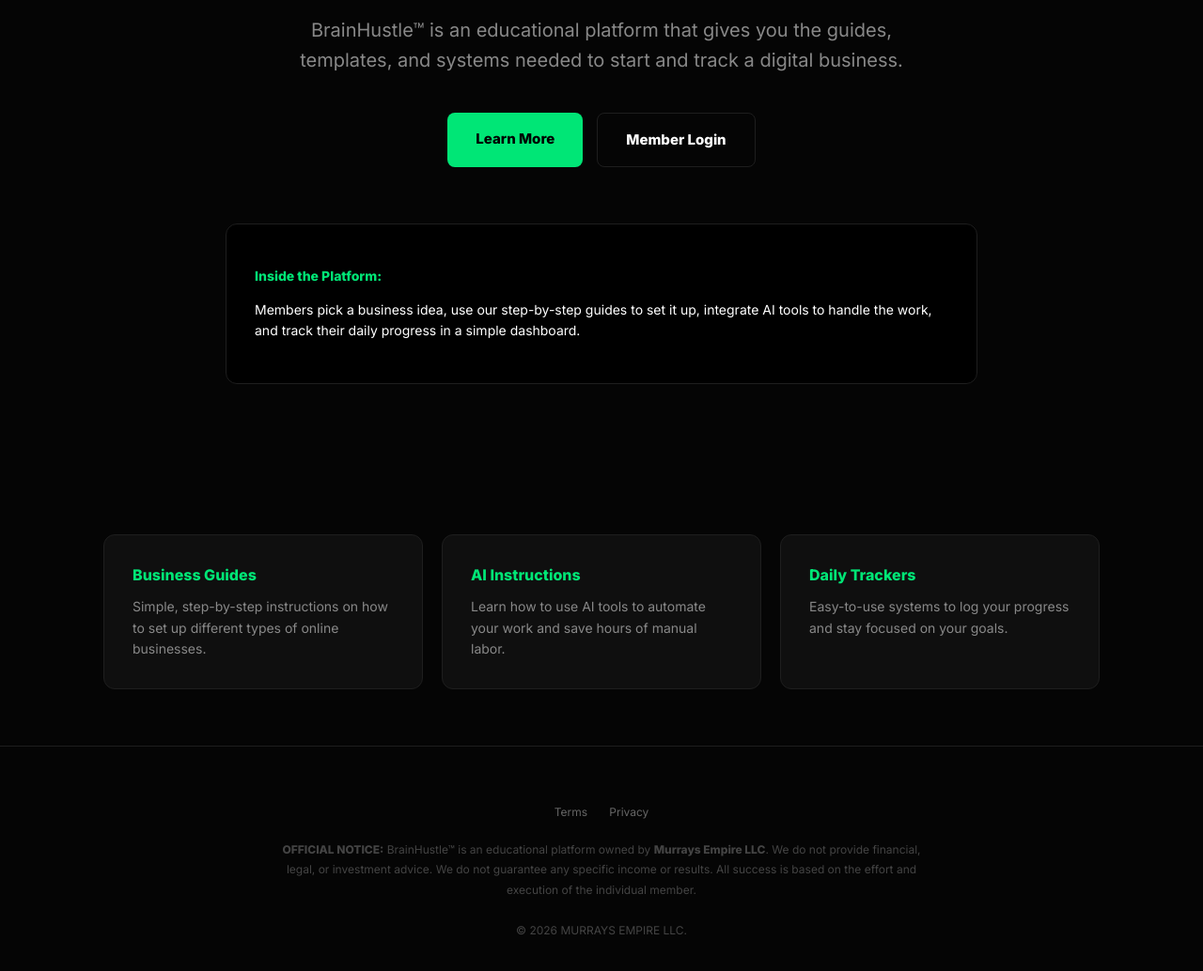
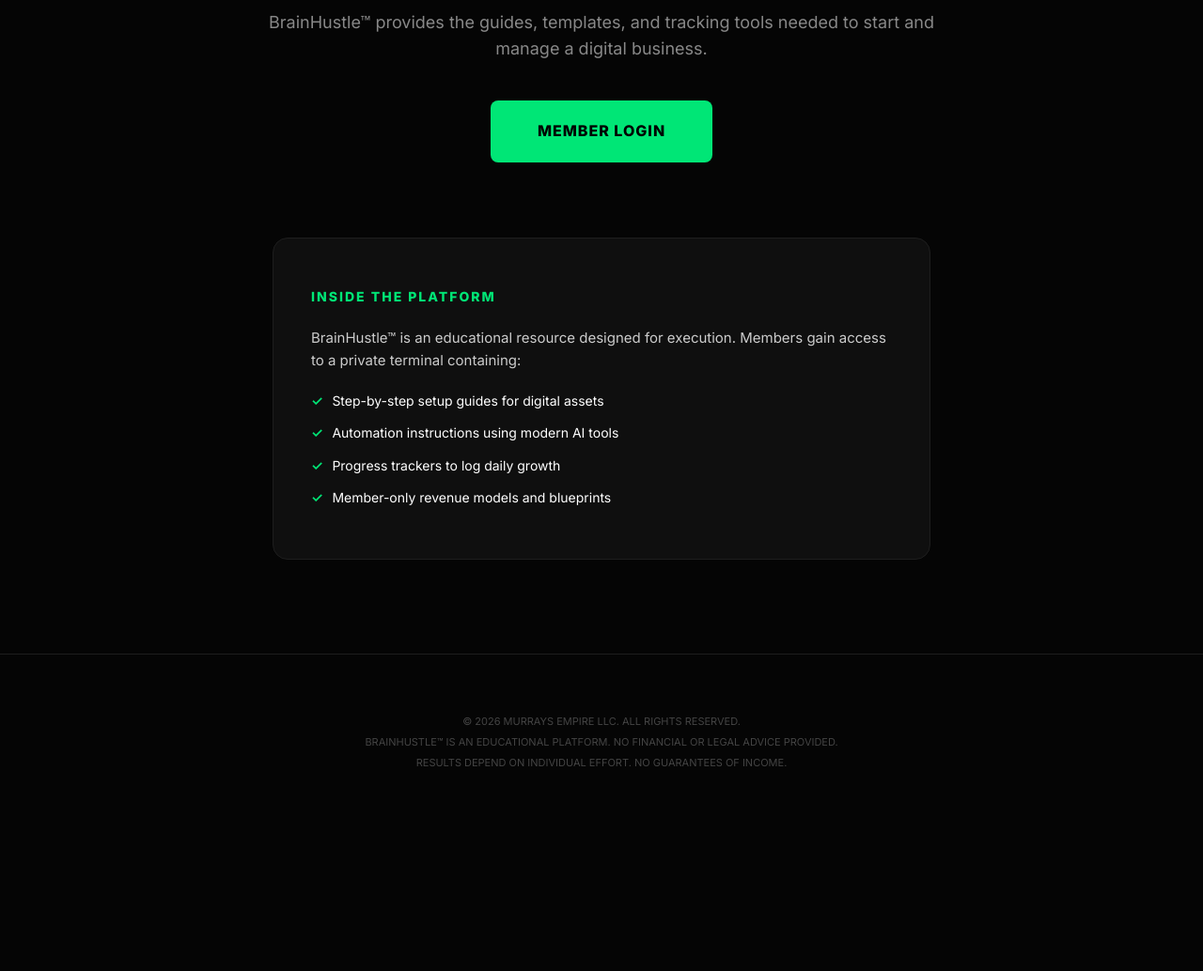
Before and after one commit to crapsedge/brainhustle, a plain HTML site: page index.html in a window 1280 px wide. Shown: the part 378-1412 px from the top of the page at 94% size. After the commit the page ends 1261 px from the top, so only its background shows below. Drawn offline with Linux system fonts and the light colour scheme.

Commit message:
Update index.html

```diff
--- a/index.html
+++ b/index.html
@@ -26,121 +26,125 @@
       line-height: 1.6;
     }
 
-    /* SIMPLE NAVIGATION */
+    /* CLEAN HEADER */
     nav {
       display: flex;
-      justify-content: space-between;
-      align-items: center;
-      padding: 25px 40px;
+      justify-content: center;
+      padding: 40px 20px;
       border-bottom: 1px solid var(--border-color);
     }
 
-    .logo { font-weight: 800; font-size: 18px; }
+    .logo { font-weight: 800; font-size: 20px; letter-spacing: 1px; text-transform: uppercase; }
     .logo span { color: var(--primary-green); }
 
-    .nav-links a {
-      color: var(--text-dim);
-      text-decoration: none;
-      font-size: 13px;
-      font-weight: 600;
-      margin-left: 20px;
-    }
-
-    /* HERO: CLEAR & HUMAN */
+    /* HERO: THE FULL STORY */
     .hero {
-      padding: 100px 20px 60px;
+      padding: 80px 20px 40px;
       text-align: center;
-      max-width: 900px;
+      max-width: 800px;
       margin: 0 auto;
     }
 
     h1 {
-      font-size: clamp(32px, 7vw, 64px);
+      font-size: clamp(30px, 7vw, 56px);
       font-weight: 800;
-      letter-spacing: -1.5px;
+      letter-spacing: -1px;
       line-height: 1.1;
+      margin-bottom: 25px;
+    }
+
+    .sub-headline {
+      font-size: 18px;
+      color: var(--text-dim);
+      margin-bottom: 40px;
+    }
+
+    /* SINGLE ACTION BUTTON */
+    .cta-container {
+      margin-bottom: 80px;
+    }
+
+    .btn-login {
+      display: inline-block;
+      padding: 20px 50px;
+      background: var(--primary-green);
+      color: black;
+      font-weight: 800;
+      font-size: 16px;
+      text-decoration: none;
+      border-radius: 8px;
+      text-transform: uppercase;
+      letter-spacing: 1px;
+      transition: 0.2s;
+    }
+
+    .btn-login:hover { transform: translateY(-2px); box-shadow: 0 10px 30px rgba(0, 230, 118, 0.3); }
+
+    /* THE EXPLANATION PANEL */
+    .explanation {
+      background: var(--panel-bg);
+      border: 1px solid var(--border-color);
+      max-width: 700px;
+      margin: 0 auto 60px;
+      padding: 40px;
+      border-radius: 16px;
+      text-align: left;
+    }
+
+    .explanation h2 {
+      font-size: 14px;
+      color: var(--primary-green);
+      text-transform: uppercase;
+      letter-spacing: 2px;
       margin-bottom: 20px;
     }
 
-    .sub-headline {
-      font-size: clamp(16px, 4vw, 20px);
-      color: var(--text-dim);
-      margin-bottom: 40px;
-      max-width: 700px;
-      margin-left: auto;
-      margin-right: auto;
+    .explanation p {
+      font-size: 15px;
+      color: #ccc;
+      margin-bottom: 20px;
     }
 
-    /* ACTION BUTTONS */
-    .cta-group {
-      display: flex;
-      gap: 15px;
-      justify-content: center;
-      margin-bottom: 60px;
+    .feature-list {
+      list-style: none;
+      padding: 0;
+      font-size: 14px;
+      color: #fff;
     }
 
-    .btn {
-      padding: 16px 30px;
-      border-radius: 8px;
-      font-weight: 700;
-      font-size: 15px;
-      text-decoration: none;
-      transition: 0.2s;
+    .feature-list li {
+      margin-bottom: 12px;
+      display: flex;
+      align-items: center;
+      gap: 10px;
     }
 
-    .btn-green { background: var(--primary-green); color: black; }
-    .btn-outline { border: 1px solid var(--border-color); color: white; }
-    .btn:hover { opacity: 0.9; transform: translateY(-2px); }
-
-    /* WHAT YOU GET SECTION */
-    .feature-grid {
-      display: grid;
-      grid-template-columns: repeat(auto-fit, minmax(250px, 1fr));
-      gap: 20px;
-      padding: 60px 20px;
-      max-width: 1100px;
-      margin: 0 auto;
-      text-align: left;
+    .feature-list li::before {
+      content: '✓';
+      color: var(--primary-green);
+      font-weight: 900;
     }
 
-    .card {
-      background: var(--panel-bg);
-      padding: 30px;
-      border-radius: 12px;
-      border: 1px solid var(--border-color);
-    }
-
-    .card h3 { font-size: 16px; color: var(--primary-green); margin-top: 0; margin-bottom: 10px; }
-    .card p { font-size: 14px; color: var(--text-dim); margin: 0; }
-
-    /* REAL EXAMPLE PANEL */
-    .example-panel {
-      background: #000;
-      border: 1px solid var(--border-color);
-      max-width: 800px;
-      margin: 40px auto;
-      padding: 30px;
-      border-radius: 12px;
-      text-align: left;
-    }
-
-    /* FOOTER & LEGAL */
+    /* MINIMAL FOOTER */
     footer {
       padding: 60px 20px;
       border-top: 1px solid var(--border-color);
       text-align: center;
-      font-size: 12px;
-      color: #444;
     }
 
-    .legal-box { max-width: 700px; margin: 20px auto; line-height: 1.8; }
+    .legal-box {
+      max-width: 650px;
+      margin: 0 auto;
+      font-size: 11px;
+      color: #444;
+      line-height: 2;
+      text-transform: uppercase;
+    }
 
-    /* MOBILE OPTIMIZATION */
     @media (max-width: 600px) {
-      nav { padding: 20px; }
-      .cta-group { flex-direction: column; }
-      .btn { width: 100%; text-align: center; }
-      .hero { padding-top: 60px; }
+      .hero { padding-top: 40px; }
+      .btn-login { width: 100%; text-align: center; }
+      .explanation { padding: 30px 20px; }
     }
   </style>
 </head>
@@ -148,50 +152,33 @@
 
   <nav>
     <div class="logo">Brain<span>Hustle</span>™</div>
-    <div class="nav-links">
-      <a href="login.html">Login</a>
-    </div>
   </nav>
 
   <section class="hero">
-    <h1>Simple Tools To Build Your Own Business.</h1>
-    <p class="sub-headline">BrainHustle™ is an educational platform that gives you the guides, templates, and systems needed to start and track a digital business.</p>
+    <h1>Simple Systems To Build Your Own Business.</h1>
+    <p class="sub-headline">BrainHustle™ provides the guides, templates, and tracking tools needed to start and manage a digital business.</p>
 
-    <div class="cta-group">
-      <a href="about.html" class="btn btn-green">Learn More</a>
-      <a href="login.html" class="btn btn-outline">Member Login</a>
+    <div class="cta-container">
+      <a href="login.html" class="btn-login">Member Login</a>
     </div>
 
-    <div class="example-panel">
-      <h3 style="font-size: 14px; color: var(--primary-green); margin-bottom: 10px;">Inside the Platform:</h3>
-      <p style="font-size: 14px; color: #fff;">Members pick a business idea, use our step-by-step guides to set it up, integrate AI tools to handle the work, and track their daily progress in a simple dashboard.</p>
+    <div class="explanation">
+      <h2>Inside the Platform</h2>
+      <p>BrainHustle™ is an educational resource designed for execution. Members gain access to a private terminal containing:</p>
+      <ul class="feature-list">
+        <li>Step-by-step setup guides for digital assets</li>
+        <li>Automation instructions using modern AI tools</li>
+        <li>Progress trackers to log daily growth</li>
+        <li>Member-only revenue models and blueprints</li>
+      </ul>
     </div>
   </section>
 
-  <div class="feature-grid">
-    <div class="card">
-      <h3>Business Guides</h3>
-      <p>Simple, step-by-step instructions on how to set up different types of online businesses.</p>
-    </div>
-    <div class="card">
-      <h3>AI Instructions</h3>
-      <p>Learn how to use AI tools to automate your work and save hours of manual labor.</p>
-    </div>
-    <div class="card">
-      <h3>Daily Trackers</h3>
-      <p>Easy-to-use systems to log your progress and stay focused on your goals.</p>
-    </div>
-  </div>
-
   <footer>
-    <div style="margin-bottom: 15px;">
-      <a href="terms.html" style="color:#666; text-decoration:none; margin:0 10px;">Terms</a>
-      <a href="privacy.html" style="color:#666; text-decoration:none; margin:0 10px;">Privacy</a>
-    </div>
     <div class="legal-box">
-      <strong>OFFICIAL NOTICE:</strong> BrainHustle™ is an educational platform owned by <strong>Murrays Empire LLC</strong>. We do not provide financial, legal, or investment advice. We do not guarantee any specific income or results. All success is based on the effort and execution of the individual member.
-      <br><br>
-      © 2026 MURRAYS EMPIRE LLC.
+      © 2026 MURRAYS EMPIRE LLC. ALL RIGHTS RESERVED.<br>
+      BRAINHUSTLE™ IS AN EDUCATIONAL PLATFORM. NO FINANCIAL OR LEGAL ADVICE PROVIDED.<br>
+      RESULTS DEPEND ON INDIVIDUAL EFFORT. NO GUARANTEES OF INCOME.
     </div>
   </footer>
 
```
